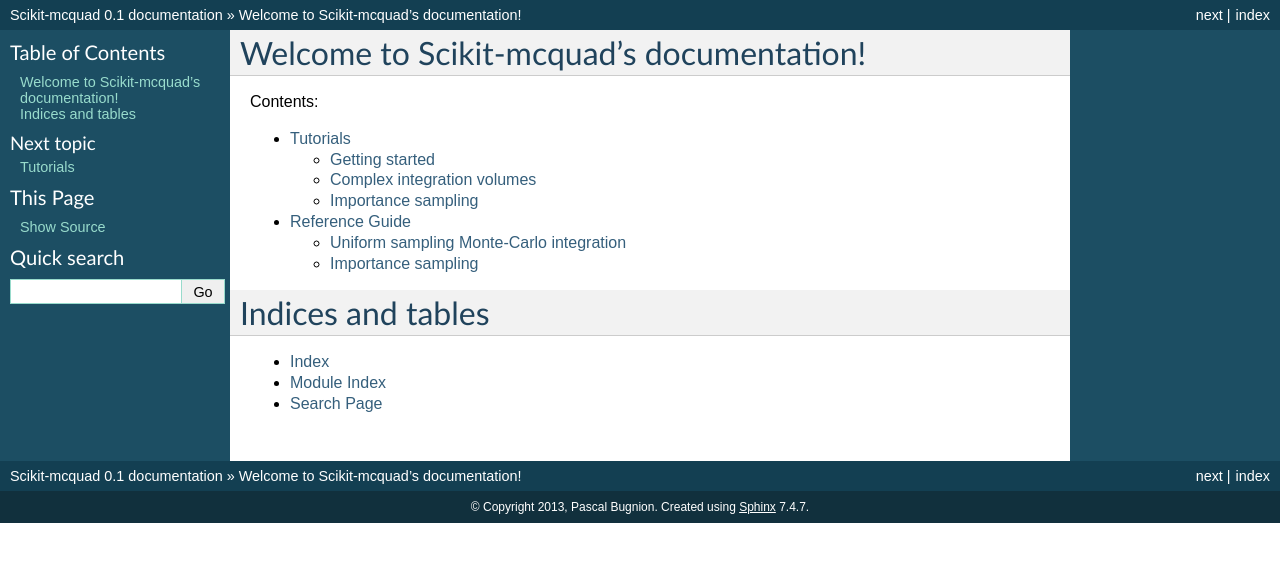
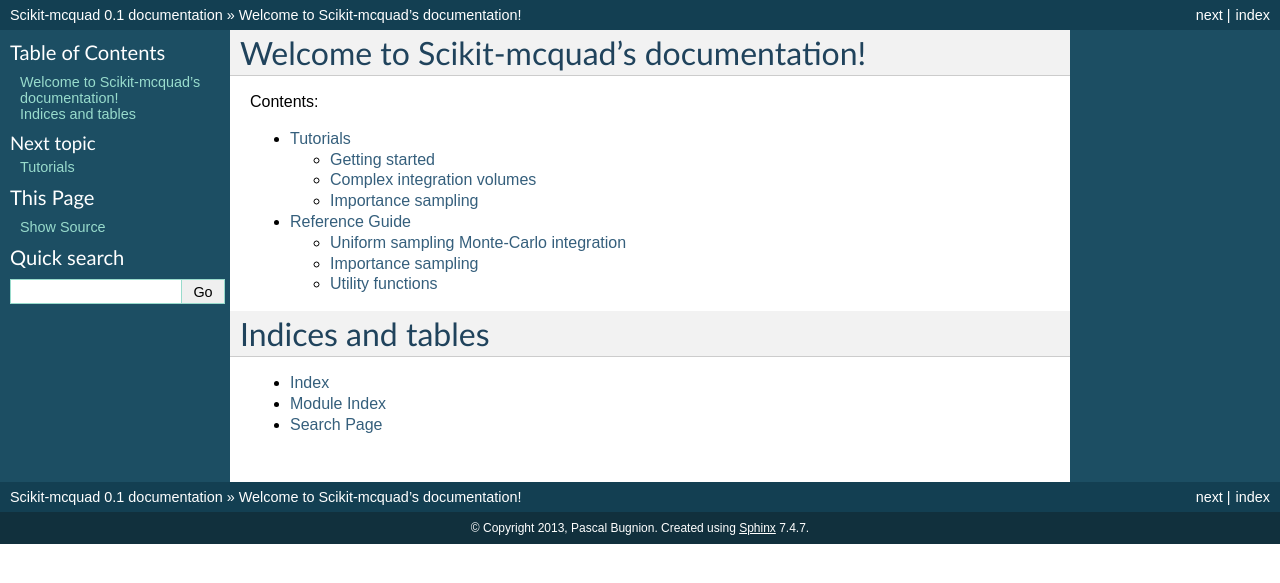
Before and after one commit to scikit-monaco/scikit-monaco, a Sphinx documentation site: the page built from doc/source/index.rst, in a window 1280 px wide. Shown: the top 583 px of the page. Built offline with Sphinx 7.4.7, drawn with Linux system fonts in a browser that asks for light colours.

```diff
--- a/doc/source/api.rst
+++ b/doc/source/api.rst
@@ -31,3 +31,8 @@ The integration proceeds by sampling from :math:`\rho(x)` and calculating
 `mcimport` function.
 
 .. autofunction:: mcimport
+
+Utility functions
+-----------------
+
+.. autofunction:: integrate_from_points
```
